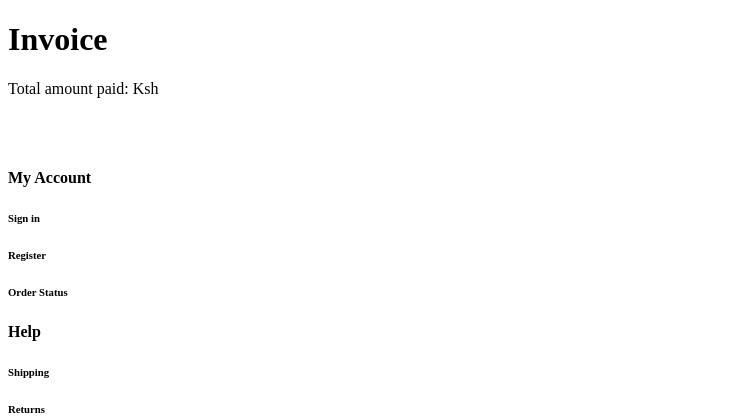
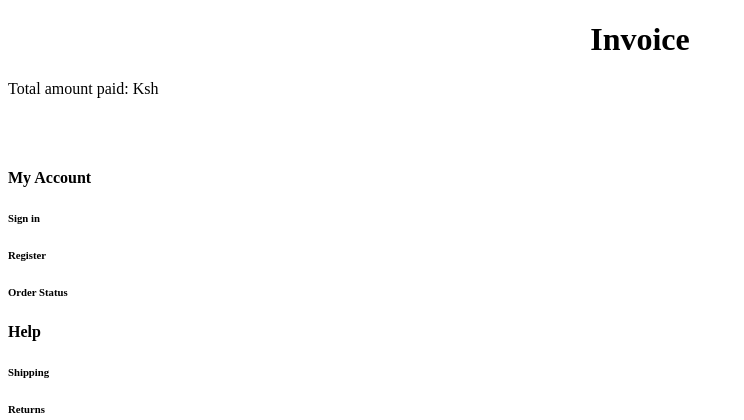
Before and after one commit to komsy/duka, a Yii app: template frontend/views/checkout/view-pdf.php in a window 1280 px wide. Shown: the top 420 px of the page, without its empty margins (0-744 px from the left). Run offline with PHP 8.4 and a stand-in for Yii, Linux system fonts and the light colour scheme; the template is opened without the code that fills it, so the values that code supplies are empty; some libraries are stand-ins or nearby versions.

Commit message:
view-pdf

```diff
--- a/frontend/views/checkout/view-pdf.php
+++ b/frontend/views/checkout/view-pdf.php
@@ -14,7 +14,8 @@ $totalprice=Cart::find()->joinWith('listing')->sum('price');
 $lists=Cart::find()->joinWith('listing')->all();
 
 ?>
-<h1 style="margin-bottom: 0px;">Invoice</h1>
+<h1 style="margin-bottom: 0px; text-align: center;">Invoice</h1>
+
 <div class="checkout-view" style="margin-top: 5px">
 
     <h1><?= Html::encode($this->title) ?></h1>
```
